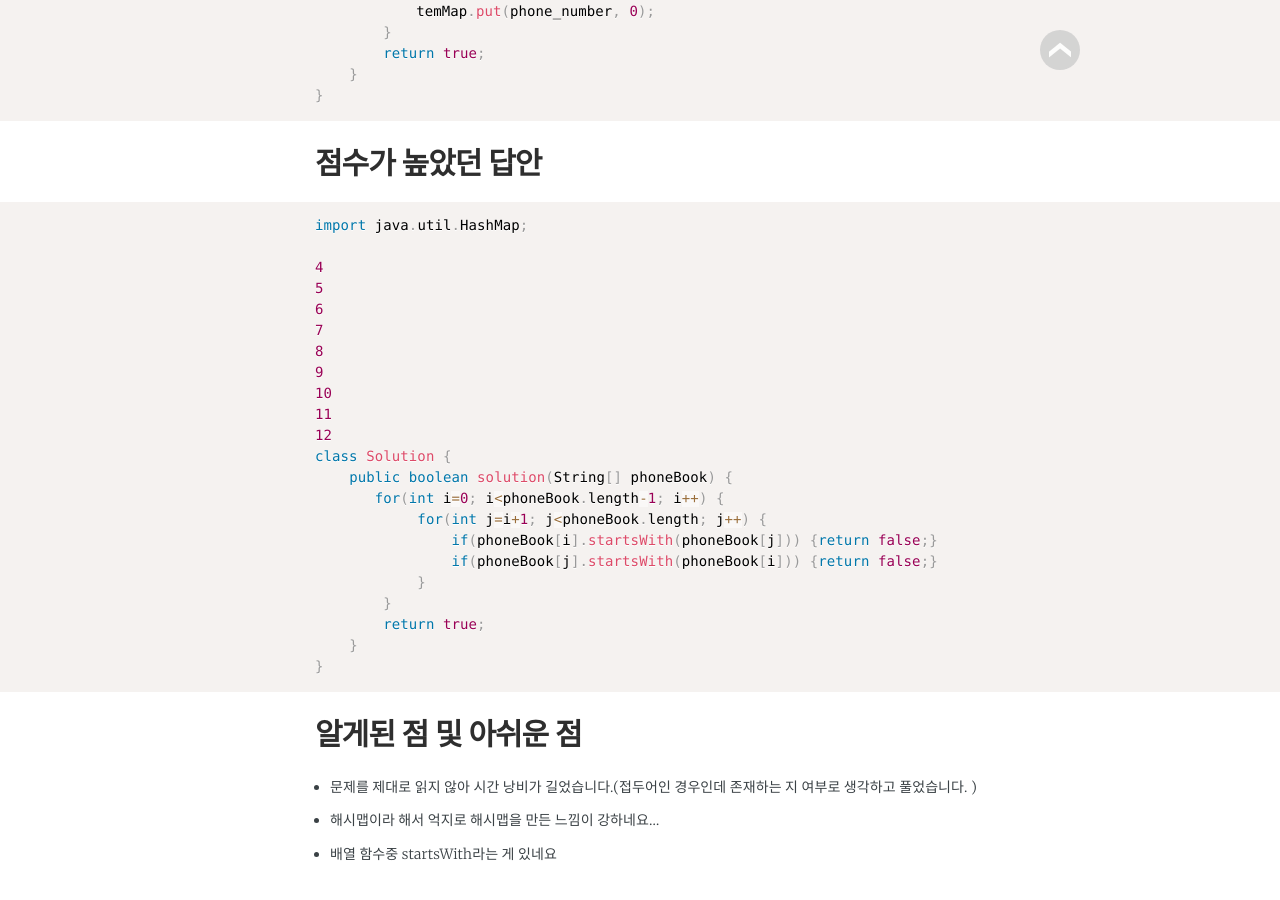
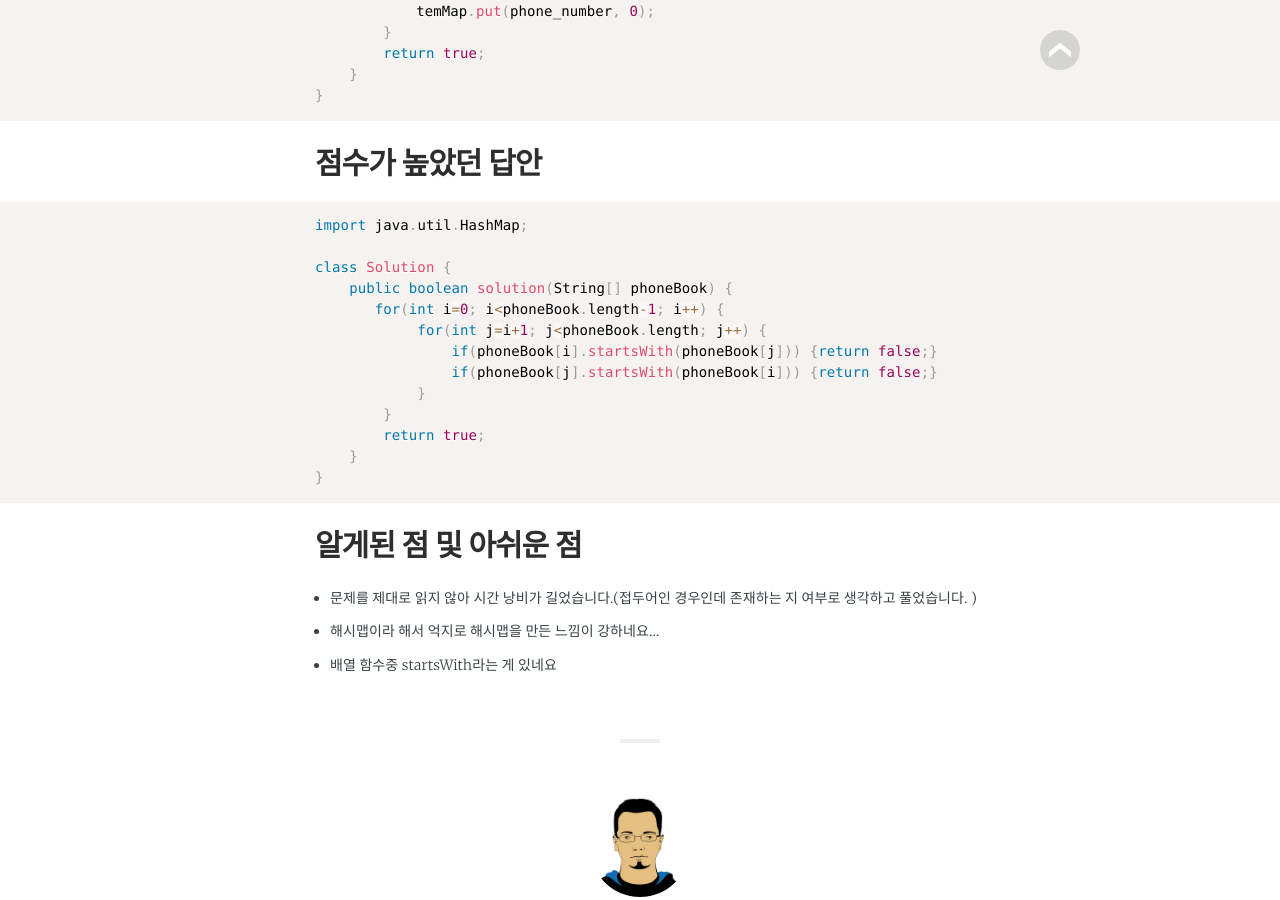
Before and after one commit to jwillmer/jekyllDecent, a Jekyll site: the page built from _posts/2019-02-12-algorithm-hash-2.md, in a window 1280 px wide and 900 px high, scrolled down 1676 px. Built offline with Jekyll 4.4.1, drawn with Linux system fonts in a browser that asks for light colours; some web fonts are replaced.

Commit message:
Update 2019-02-12-algorithm-hash-2.md

````diff
--- a/_posts/2019-02-12-algorithm-hash-2.md
+++ b/_posts/2019-02-12-algorithm-hash-2.md
@@ -79,15 +79,6 @@ class Solution {
 ```java
 import java.util.HashMap;
 
-4
-5
-6
-7
-8
-9
-10
-11
-12
 class Solution {
     public boolean solution(String[] phoneBook) {
        for(int i=0; i<phoneBook.length-1; i++) {
````
